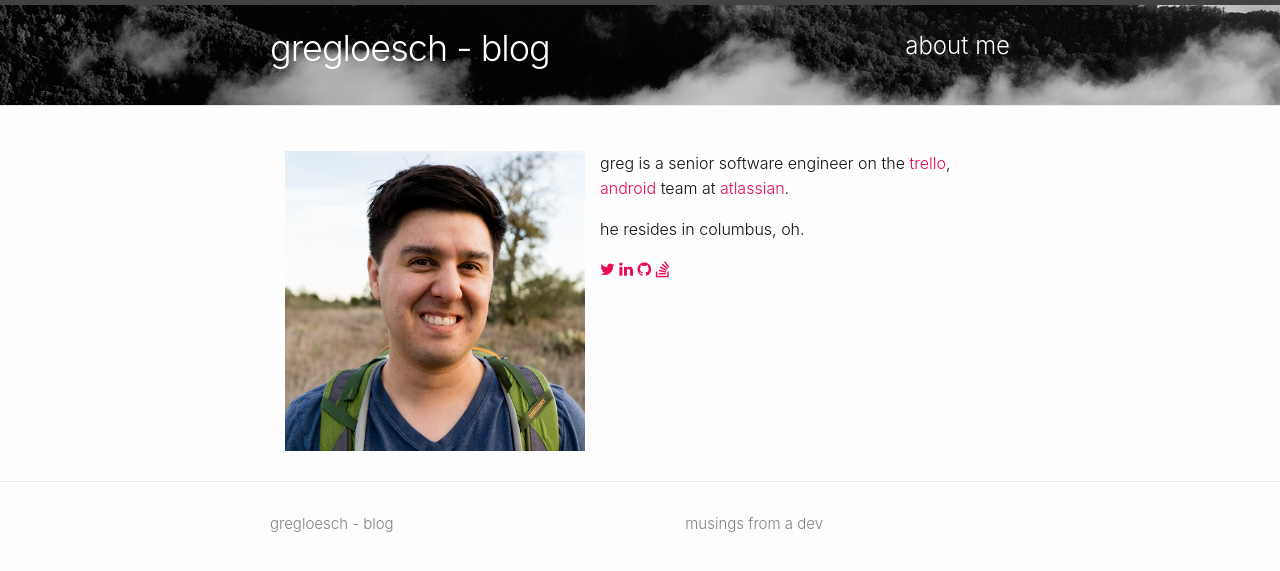
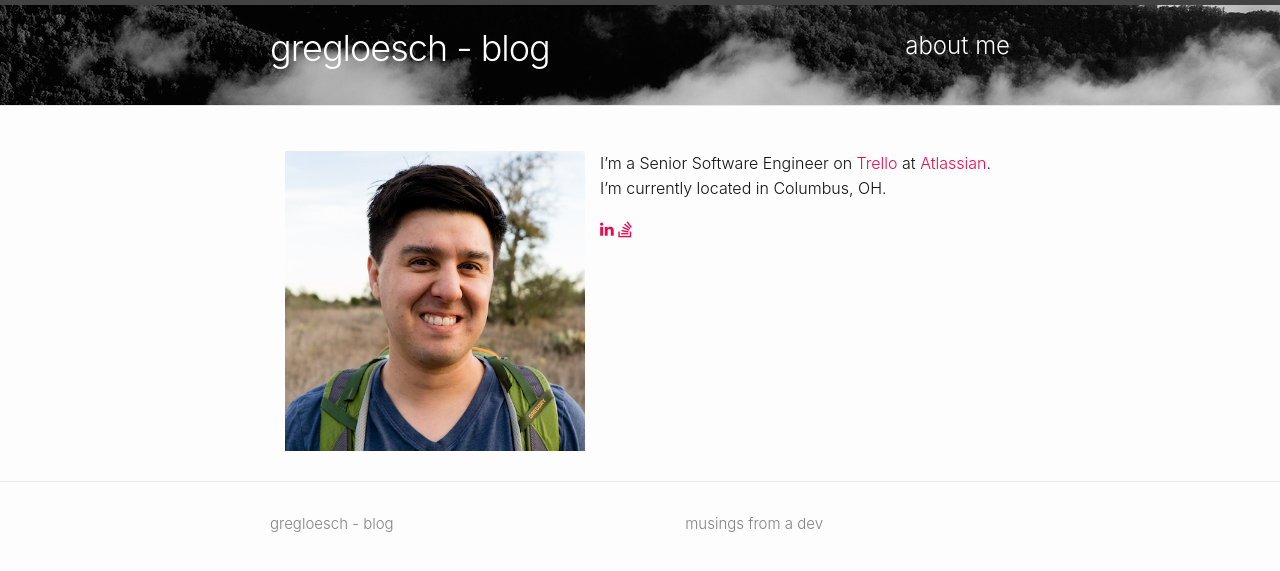
Before and after one commit to loeschg/loeschg.github.io, a Jekyll site: the page built from about.md, in a window 1280 px wide. Shown: the top 571 px of the page. Built offline with Jekyll 4.4.1, drawn with Linux system fonts in a browser that asks for light colours; nearby versions of some CDN libraries.

Commit message:
Remove android

```diff
--- a/about.md
+++ b/about.md
@@ -6,16 +6,11 @@ permalink: /about/
 
 <img src="/assets/images/austin-headshot-500.jpeg" width="300" height="300" class="left"/>
 
-greg is a senior software engineer on the [trello][trello], [android][trello-android] team at [atlassian][atlassian].
+I'm a Senior Software Engineer on [Trello][trello] at [Atlassian][atlassian]. I'm currently located in Columbus, OH.
 
-he resides in columbus, oh.
-
-[<i class="fa fa-twitter"></i>][twitter] [<i class="fa fa-linkedin"></i>][linkedin] [<i class="fa fa-github"></i>][github] [<i class="fa fa-stack-overflow"></i>][stackoverflow]
+[<i class="fa fa-linkedin"></i>][linkedin] [<i class="fa fa-stack-overflow"></i>][stackoverflow]
 
 [atlassian]: http://atlassian.com "Atlassian"
 [trello]: http://trello.com/ "Trello"
-[trello-android]: https://play.google.com/store/apps/details?id=com.trello "Trello Android"
-[github]: 	http://github.com/loeschg/ 			"github"
 [stackoverflow]:	http://stackoverflow.com/users/413254/loeschg	"stackoverflow"
 [linkedin]: http://linkedin.com/in/gregloesch 	"LinkedIn"
-[twitter]: 	http://twitter.com/loeschg/ 		"Twitter"
```
